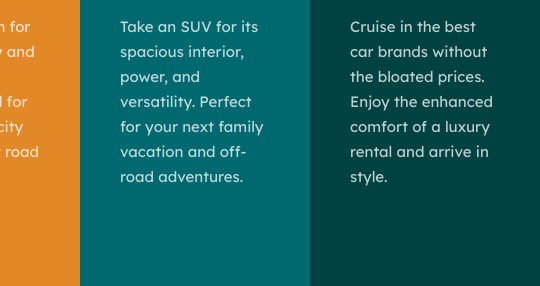
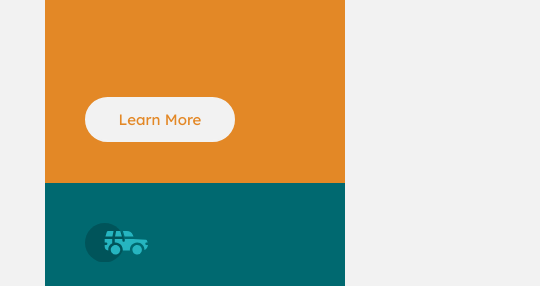
Before and after one commit to Orange4Broom/3-column-preview-card-component, a plain HTML site: page index.html in a window 390 px wide. Shown: the part 347-633 px from the top of the page, 540 px wide, since content can reach past the window. Drawn offline with Linux system fonts and the light colour scheme.

Commit message:
Finish responsivity for mobiles

```diff
--- a/styles/style.sass
+++ b/styles/style.sass
@@ -9,11 +9,11 @@ body
     justify-content: center
     align-items: center
 
-    height: 100vh
+    min-height: 100vh
     width: 100%
 
     margin: 0
-    padding: 0
+    padding: 0 20px 0 20px
 
     background-color: hsl(0, 0%, 95%)
 
@@ -172,3 +172,17 @@ body
         .buttonThree:active
             color: hsl(0, 0%, 95%)
             background: hsl(179, 100%, 13%)
+
+@media (max-width: 950px)
+    body
+        padding-left: 10px
+        padding-right: 10px
+        padding-top: 30px
+        flex-direction: column
+
+        .one
+            border-radius: 10px 10px 0 0
+
+        .three
+
+            border-radius: 0 0 10px 10px
```
Also changed, not shown: styles/style.css, 1 other file.
